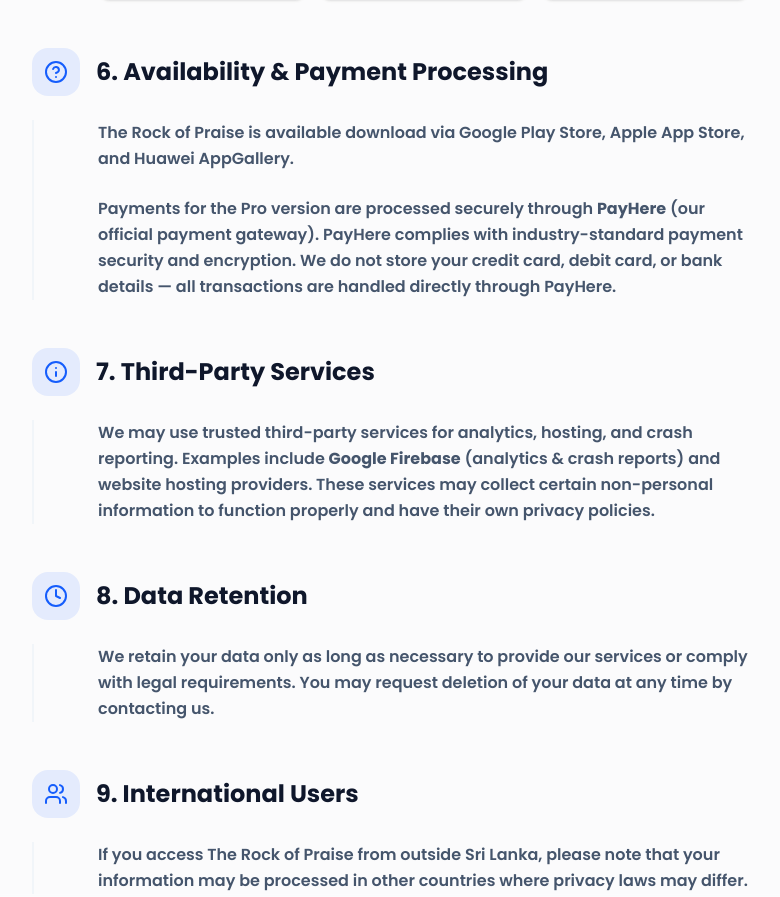
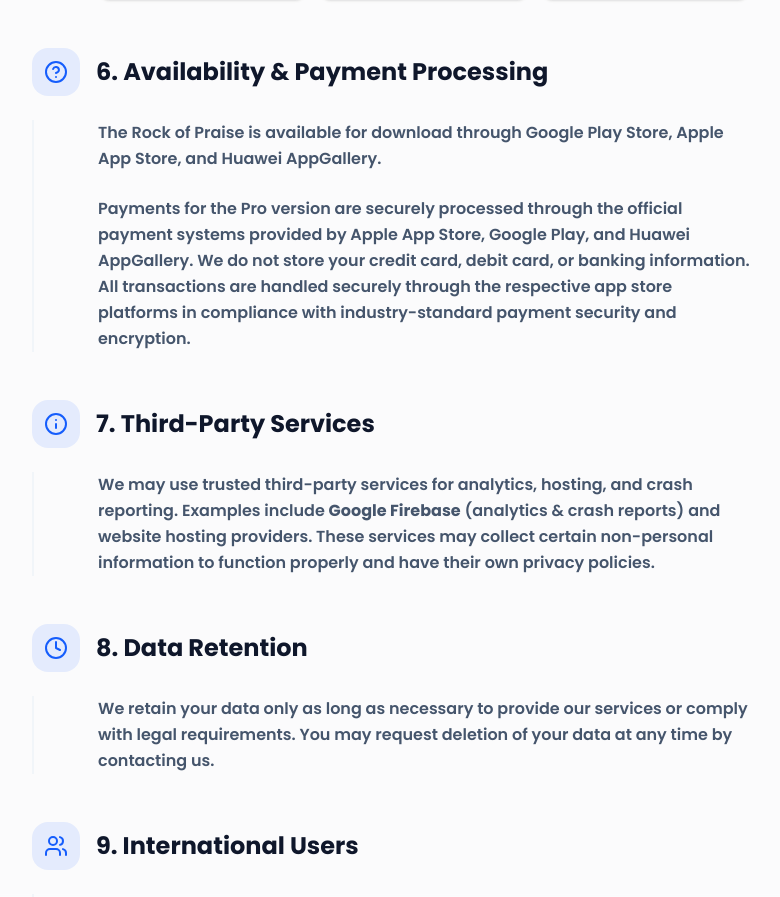
Before and after one commit to The-Rock-of-Praise/Frontend, a React (Vite) app: page /privacy-policy in a window 1280 px wide. Shown: the part 2425-3322 px from the top of the page, without its empty margins (249-1029 px from the left). Built offline with nearby package versions, Linux system fonts and the light colour scheme.

Commit message:
Update Privacy Policy and Terms of Service for App Store compliance

```diff
--- a/src/components/sections/PrivacyPolicy.tsx
+++ b/src/components/sections/PrivacyPolicy.tsx
@@ -139,10 +139,10 @@ const PrivacyPolicy = () => {
 
                         <Section icon={HelpCircle} title="6. Availability & Payment Processing">
                             <p className="leading-relaxed text-slate-600 mb-6">
-                                The Rock of Praise is available download via Google Play Store, Apple App Store, and Huawei AppGallery.
+                                The Rock of Praise is available for download through Google Play Store, Apple App Store, and Huawei AppGallery.
                             </p>
                             <p className="leading-relaxed text-slate-600">
-                                Payments for the Pro version are processed securely through <strong>PayHere</strong> (our official payment gateway). PayHere complies with industry-standard payment security and encryption. We do not store your credit card, debit card, or bank details — all transactions are handled directly through PayHere.
+                                Payments for the Pro version are securely processed through the official payment systems provided by Apple App Store, Google Play, and Huawei AppGallery. We do not store your credit card, debit card, or banking information. All transactions are handled securely through the respective app store platforms in compliance with industry-standard payment security and encryption.
                             </p>
                         </Section>
 
--- a/src/components/sections/TermsOfService.tsx
+++ b/src/components/sections/TermsOfService.tsx
@@ -211,7 +211,7 @@ const TermsOfService = () => {
 
                                 <div>
                                     <h3 className="text-xl font-black text-slate-900 mb-4 uppercase tracking-tighter">3. Refund Method</h3>
-                                    <p className="text-slate-600">Refunds will be issued through the original payment method via <strong>PayHere, Bank Transfer, or PayPal</strong> (for international users only). Processing may take 5–10 business days.</p>
+                                    <p className="text-slate-600">Refunds are handled according to the policies of the respective app store platform, including Apple App Store, Google Play, and Huawei AppGallery. Users may be required to request refunds directly through the platform used for the original purchase.</p>
                                 </div>
 
                                 <div>
```
